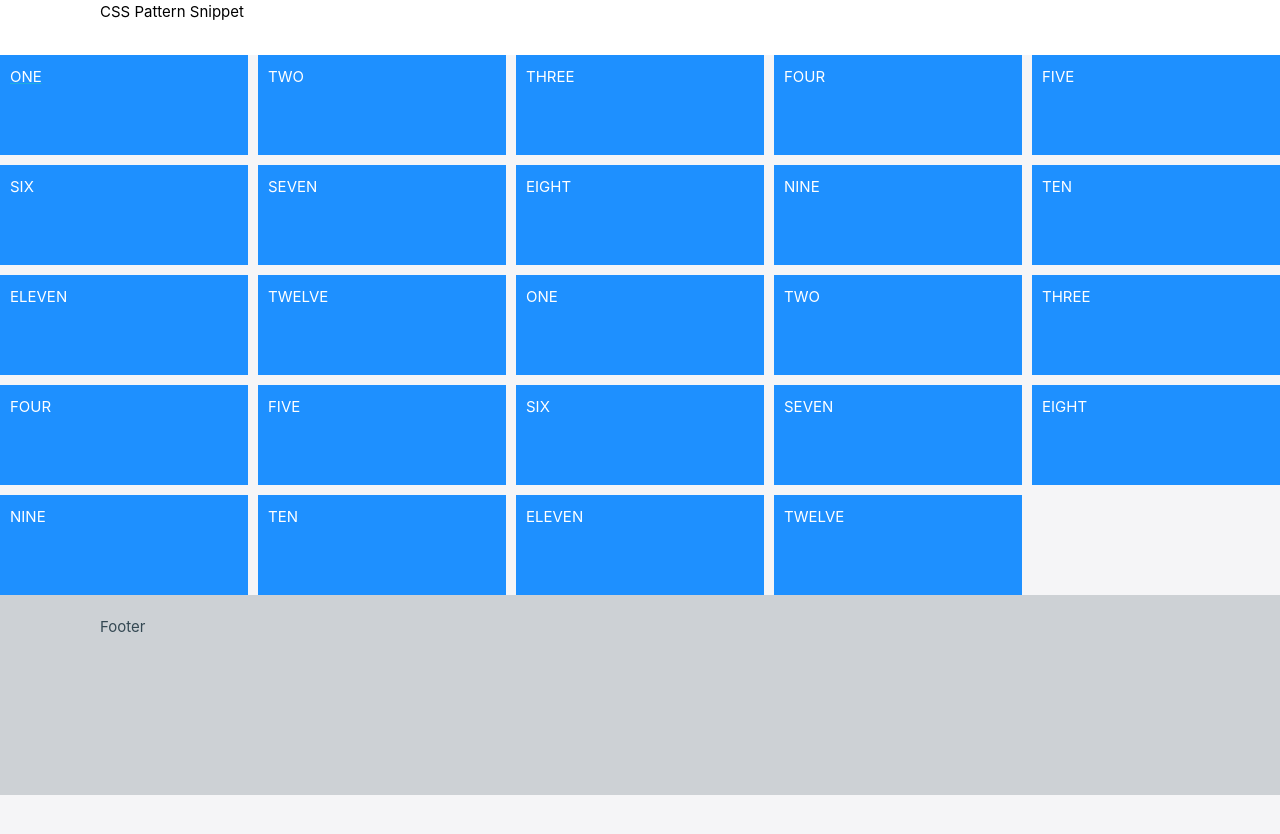
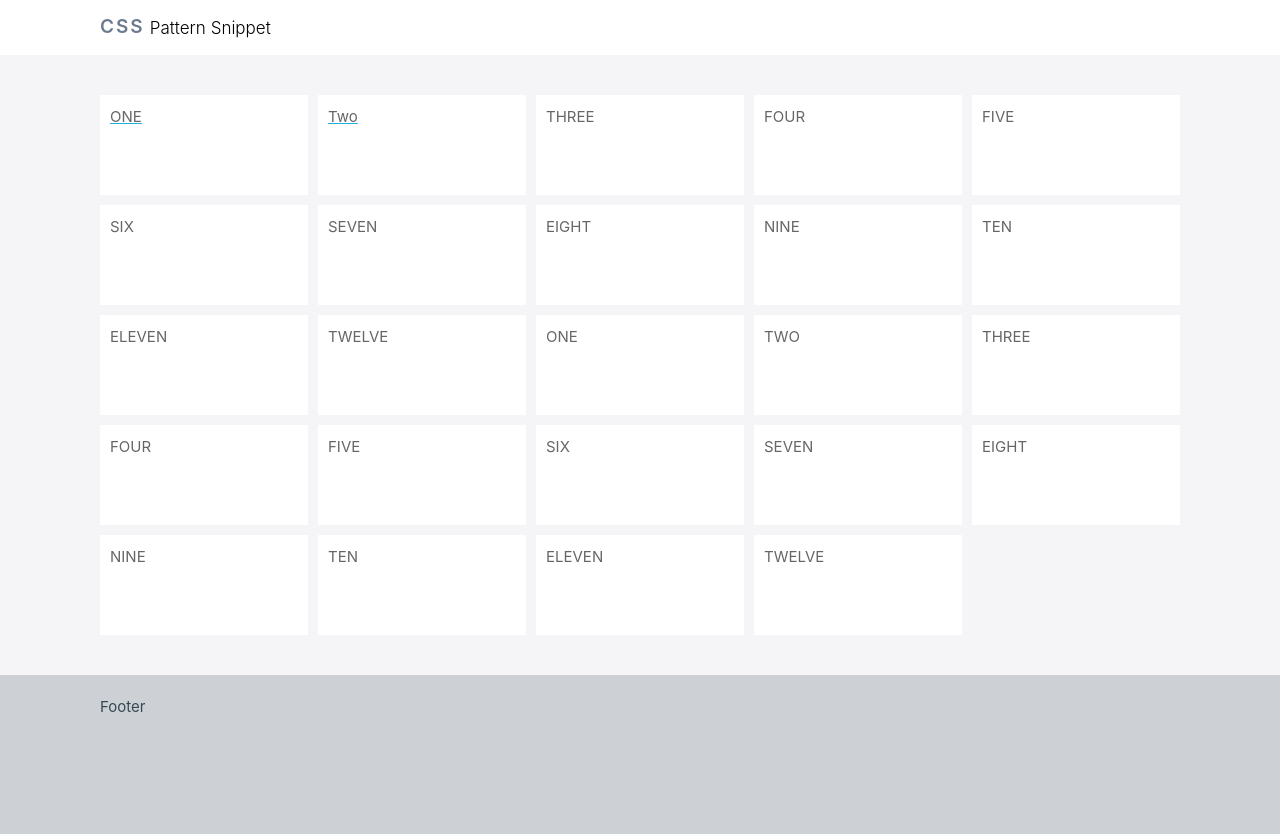
Before and after one commit to macaos/csssnippet, a React (Create React App) app: page / in a window 1280 px wide. Shown: the top 834 px of the page. Before the commit the page ends 800 px from the top, so only its background shows below. Built offline with nearby package versions, Linux system fonts and the light colour scheme.

Commit message:
Modify item page layout

```diff
--- a/src/page/Header.tsx
+++ b/src/page/Header.tsx
@@ -4,7 +4,10 @@ import { BrowserRouter as Router, Switch, Route, Link } from "react-router-dom";
 const Header = () => {
   return (
     <div className="Header">
-      <div className="content">CSS Pattern Snippet</div>
+      <div className="content">
+        <div className="logo1">CSS</div>
+        <div className="logo2"> Pattern Snippet</div>
+      </div>
     </div>
   );
 };
--- a/src/page/Main.tsx
+++ b/src/page/Main.tsx
@@ -11,7 +11,9 @@ const Main = () => {
         <Link to="/item/Card01">
           <div className="card">ONE</div>
         </Link>
-        <div className="card">TWO</div>
+        <Link to="/item/LayoutEqualWidth">
+          <div className="card">Two</div>
+        </Link>
         <div className="card">THREE</div>
         <div className="card">FOUR</div>
         <div className="card">FIVE</div>
--- a/src/scss/import/_view.scss
+++ b/src/scss/import/_view.scss
@@ -5,35 +5,51 @@ html {
 }
 body {
   color: $textColor;
-  .Header {
-    height: 5.5rem;
-    background-color: #fff;
-  }
 }
 
 .section {
   background-color: #fff;
-  padding: 20px;
+  padding: 30px;
 }
 .Header {
+  background-color: #fff;
   .content {
+    height: 5.5rem;
     max-width: 1080px;
     margin: 0 auto;
+    display: flex;
+    align-items: center;
+    font-size: 1.9rem;
+    .logo1 {
+      display: inline-block;
+      font-weight: 600;
+      letter-spacing: 0.2rem;
+      color: #6a7b8f;
+      margin-right: 0.5rem;
+    }
+    .logo2 {
+      padding-top: 0.3rem;
+      display: inline-block;
+      font-size: 1.7rem;
+      font-weight: 300;
+      color: #000;
+    }
+    // justify-content: center;
   }
 }
 .Main {
-  .card {
-    background-color: dodgerblue;
-    color: white;
-    padding: 10px;
-    height: 8rem;
-  }
-
   .cards {
-    max-width: 1400px;
+    max-width: 108rem;
     margin: 0 auto;
     display: grid;
     grid-gap: 1rem;
+    padding: 4rem 0;
+    .card {
+      background-color: #fff;
+      color: #666;
+      padding: 10px;
+      height: 8rem;
+    }
   }
 
   @media (min-width: 400px) {
@@ -60,16 +76,7 @@ body {
     }
   }
 }
-.Footer {
-  background-color: #cdd1d5;
-  color: #344853;
-  height: 20rem;
-  .content {
-    padding: 2rem;
-    max-width: 1080px;
-    margin: 0 auto;
-  }
-}
+
 .Item {
   h1 {
     font-weight: 500;
@@ -84,3 +91,14 @@ body {
     margin: 0 auto;
   }
 }
+
+.Footer {
+  background-color: #cdd1d5;
+  color: #344853;
+  height: 20rem;
+  .content {
+    padding: 2rem;
+    max-width: 1080px;
+    margin: 0 auto;
+  }
+}
```
